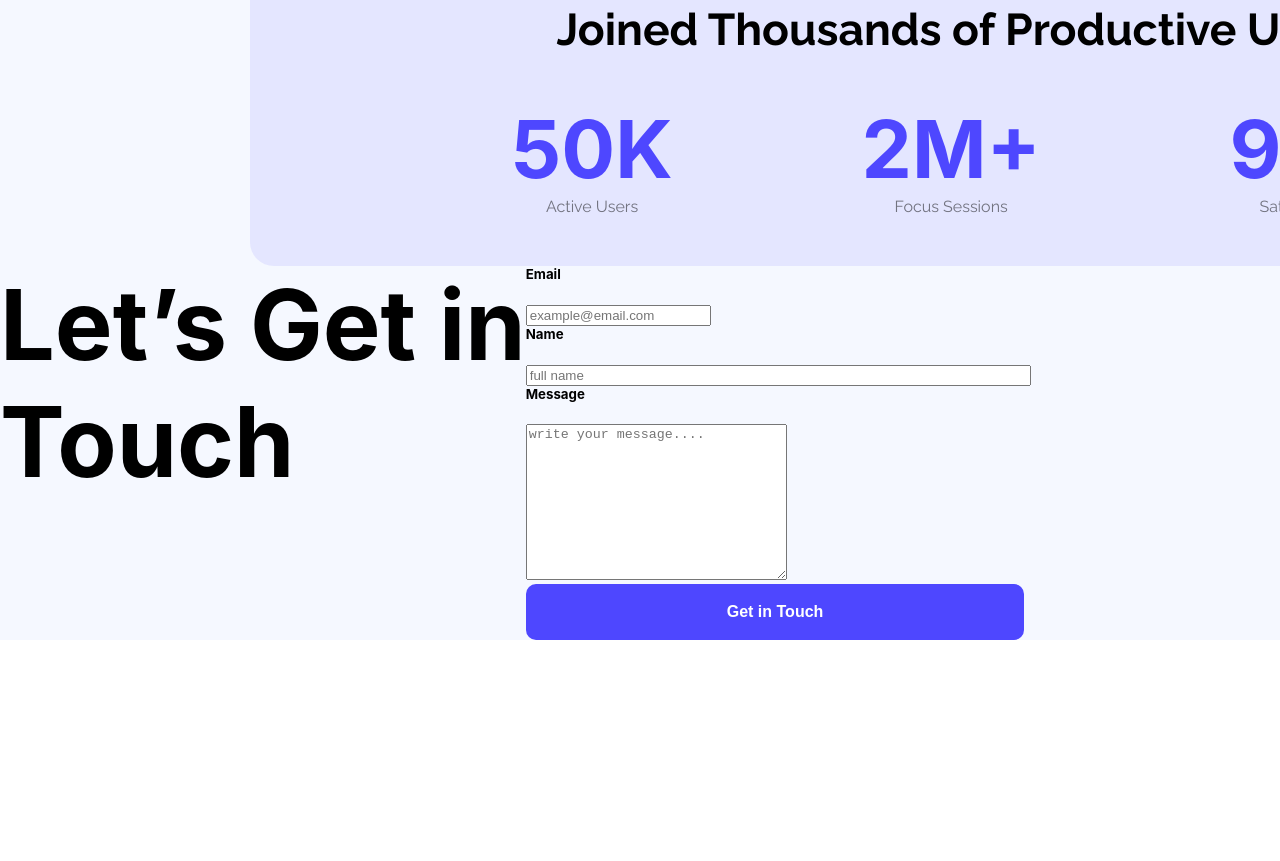
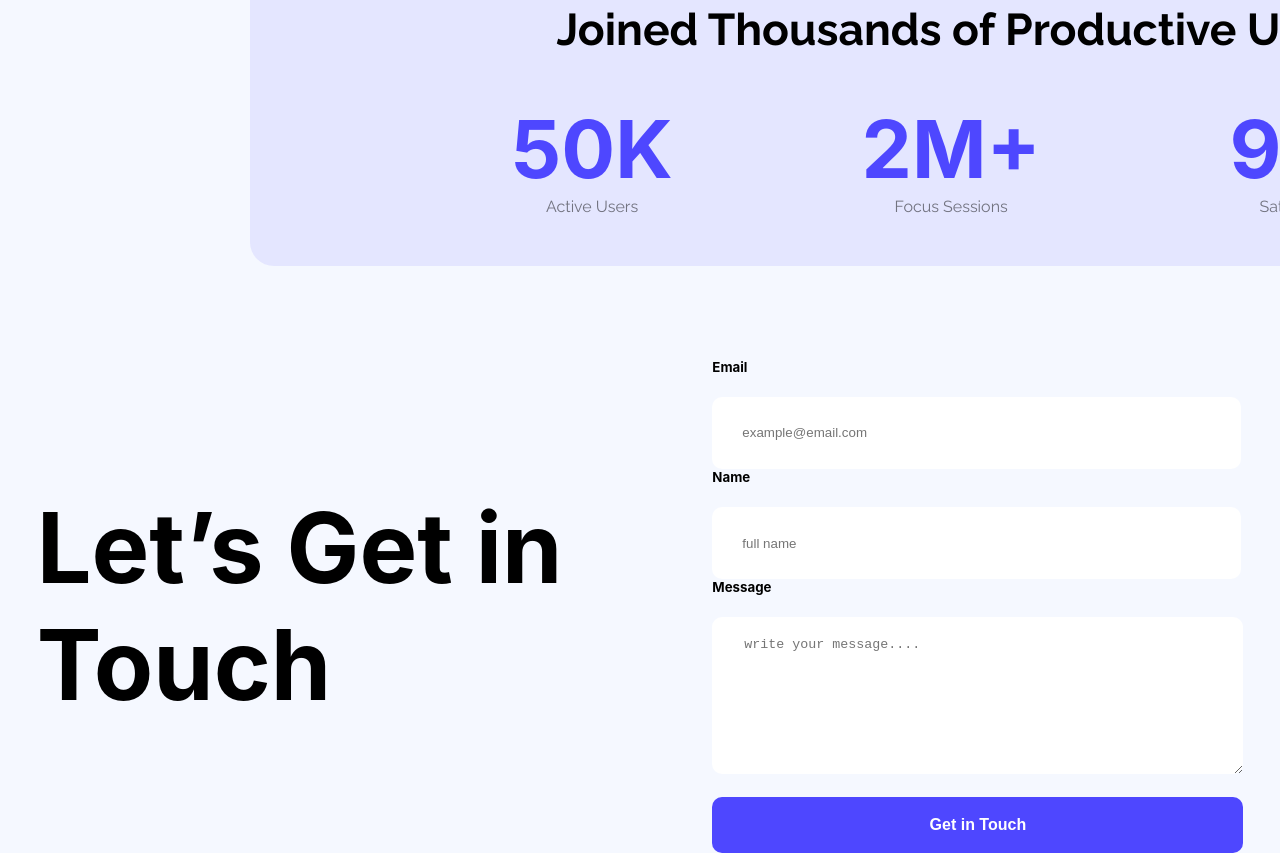
Before and after one commit to Zahin1033/pg-assign1, a plain HTML site: page index.html in a window 1280 px wide. Shown: the part 1408-2269 px from the top of the page. Before the commit the page ends 2056 px from the top, so only its background shows below. Drawn offline with Linux system fonts and the light colour scheme.

Commit message:
form done

```diff
--- a/styles/design.css
+++ b/styles/design.css
@@ -161,18 +161,40 @@
 
 .contact-columns {
     display: flex;
+    justify-content: center;
+    margin-top: 93px;
 }
 
 .contact-title {
+    display: flex;
     font-size: 97px;
     font-weight: bold;
+    margin-right: 150px;
+    justify-content: center;
+    align-items: center;
 }
 
 .btn-submit {
     padding: 19px 201px;
     display: block;
+    width: 100%;
+    margin-top: 19px;
 }
 
-main input[type="text"] {
+main input[type="text"], main input[type="email"]{
     width: 497px;
+    height: 70px;
+    border: none;
+    border-radius: 10px;
+    padding-left: 30px ;
 }
+main textarea {
+    width: 497px;
+    height: 135px;
+    border: none;
+    border-radius: 10px;
+    padding-top: 20px;
+    padding-left: 32px;
+}
+
+/* footer styles */
```
